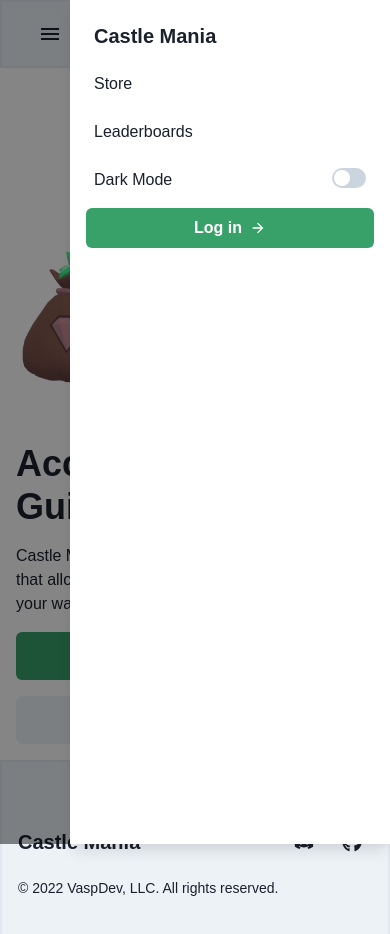
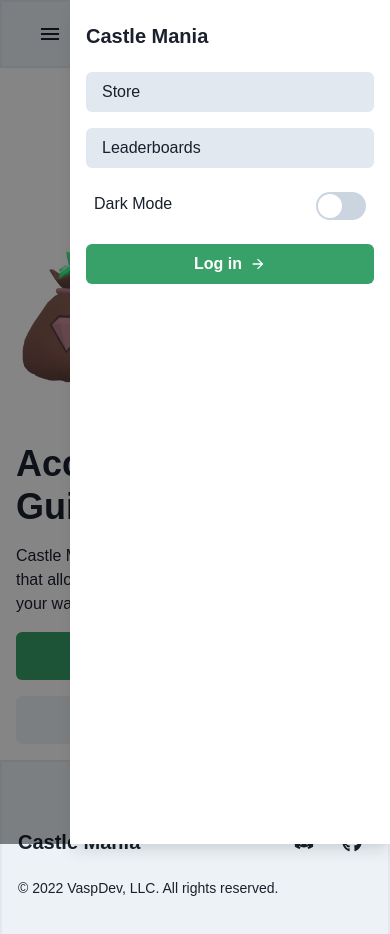
Before and after one commit to castle-mania/frontend, a React (Create React App) app: page / in a window 390 px wide. Both pictures are taken after a click on the button 50 px from the left and 34 px from the top of the page. Shown: the top 934 px of the page. Built offline with nearby package versions, Linux system fonts and the light colour scheme.

Commit message:
improve mobile nav

```diff
--- a/src/components/NavBar/index.jsx
+++ b/src/components/NavBar/index.jsx
@@ -45,7 +45,26 @@ function NavLink({href, name}) {
       key={name}
       _hover={{
         textDecoration: 'none',
-        bg: useColorModeValue('gray.200', 'gray.700'),
+        bg: useColorModeValue('gray.200', 'gray.800'),
+      }}>
+      {name}
+    </Link>
+  );
+}
+
+function MobileNavLink({href, name}) {
+  return (
+    <Link
+      as={ReactLink}
+      p={2}
+      px={4}
+      to={href}
+      rounded="md"
+      key={name}
+      bg={useColorModeValue('gray.200', 'gray.600')}
+      _hover={{
+        textDecoration: 'none',
+        bg: useColorModeValue('gray.300', 'gray.500'),
       }}>
       {name}
     </Link>
@@ -160,18 +179,16 @@ export default function Nav() {
       <Drawer isOpen={isOpen} placement="right" onClose={onClose} finalFocusRef={btnRef}>
         <DrawerOverlay />
         <DrawerContent>
-          <Flex direction="column" m={4} rowGap={2} h="100%">
-            <Heading p={2} as={ReactLink} to="/" size="md">
+          <Flex direction="column" m={4} rowGap={4} h="100%">
+            <Heading py={2} as={ReactLink} to="/" size="md">
               Castle Mania
             </Heading>
-            {LINKS.map((link) => (
-              <Link as={ReactLink} p={2} to={link.href} rounded="md" key={link.name}>
-                {link.name}
-              </Link>
+            {LINKS.map((link, index) => (
+              <MobileNavLink {...link} key={`${link.name}-${index}`} />
             ))}
             <Flex justifyContent="space-between" p={2}>
               Dark Mode
-              <Switch onChange={toggleColorMode} isChecked={colorMode === 'dark'} />
+              <Switch onChange={toggleColorMode} size="lg" isChecked={colorMode === 'dark'} />
             </Flex>
             <LoginButton />
           </Flex>
```
